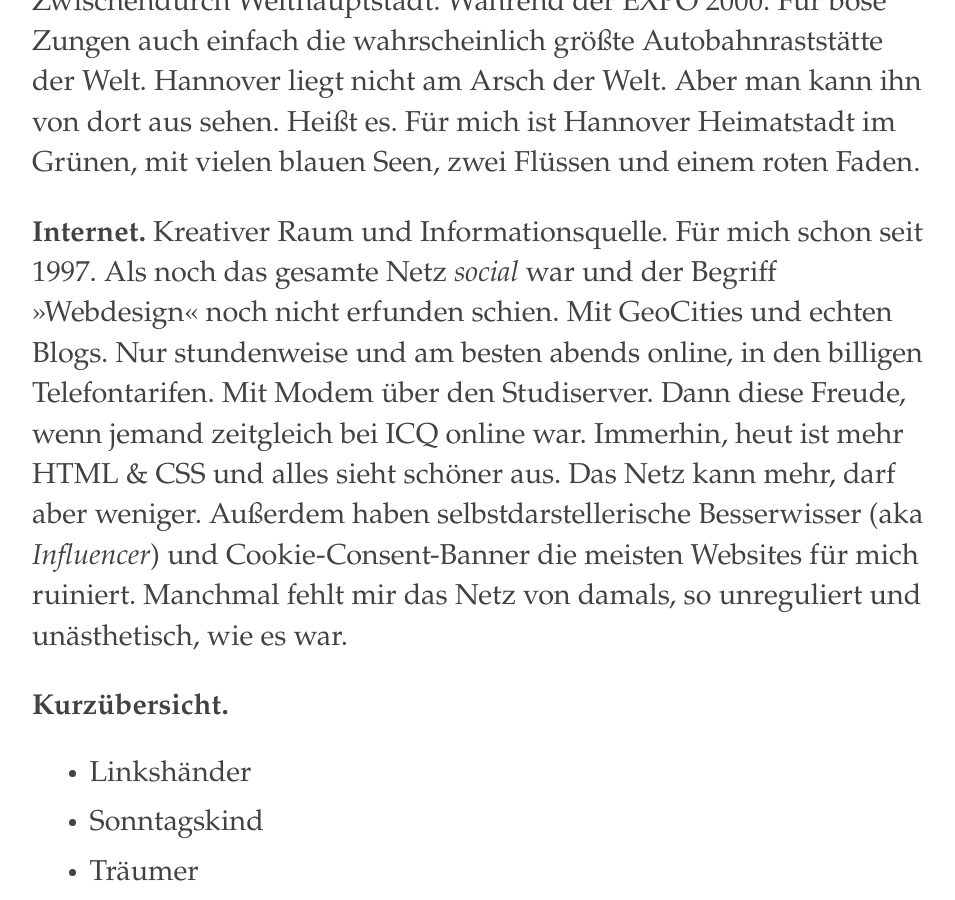
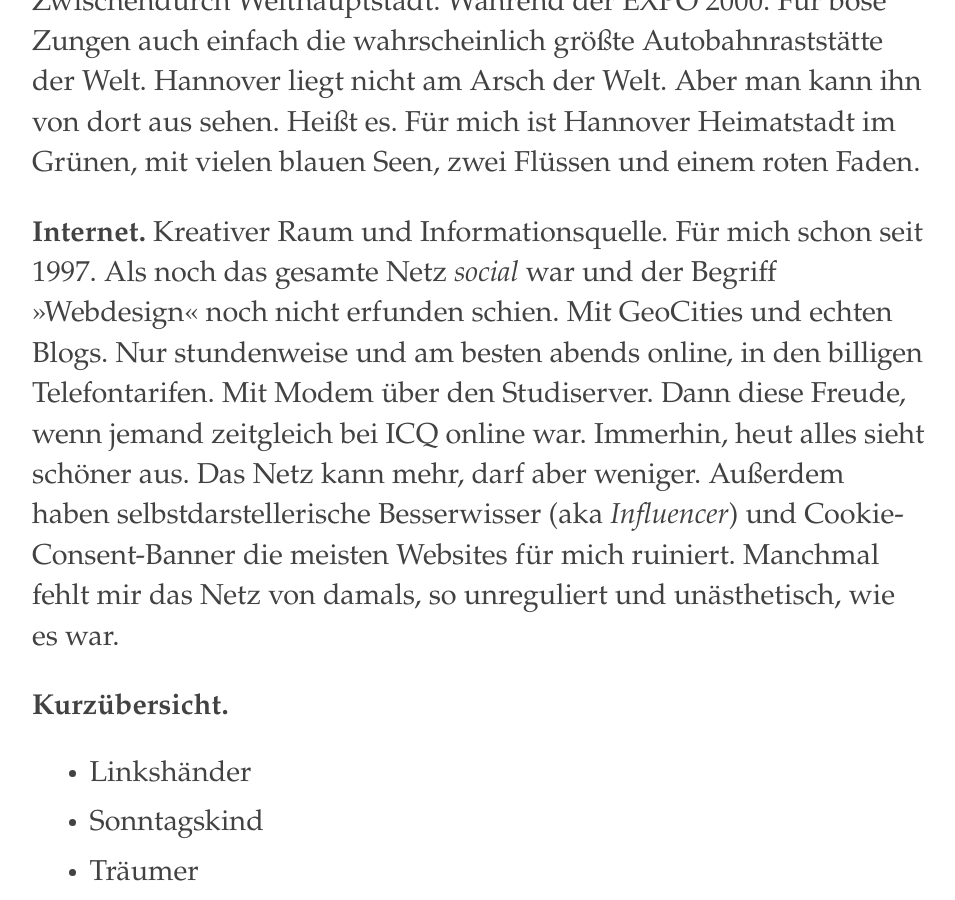
Before and after one commit to marc2o/marc2o.github.io, a Jekyll site: the page built from about.md, in a window 1280 px wide and 900 px high, scrolled down 1384 px. Shown: the whole window, without its empty margins (160-1115 px from the left). Built offline with Jekyll 4.4.1, drawn with Linux system fonts in a browser that asks for light colours.

Commit message:
Update about.md

```diff
--- a/about.md
+++ b/about.md
@@ -14,7 +14,7 @@ Hier folgt ein kleiner Einblick in das was mich um- und antreibt, wo ich herkomm
 Dieses Kleinod niedersächsischer Tristesse an der Leine. Einst neunte Kur, dann Königreich. Angeblich Hauptstadt des Mittelmaßes. Auf jeden Fall Landeshauptstadt. Von Niedersachsen. Zwischendurch Welthauptstadt. Während der EXPO 2000. Für böse Zungen auch einfach die wahrscheinlich größte Autobahnraststätte der Welt. Hannover liegt nicht am Arsch der Welt. Aber man kann ihn von dort aus sehen. Heißt es. Für mich ist Hannover Heimatstadt im Grünen, mit vielen blauen Seen, zwei Flüssen und einem roten Faden.
 
 **Internet.**
-Kreativer Raum und Informationsquelle. Für mich schon seit 1997. Als noch das gesamte Netz _social_ war und der Begriff »Webdesign« noch nicht erfunden schien. Mit GeoCities und echten Blogs. Nur stundenweise und am besten abends online, in den billigen Telefontarifen. Mit Modem über den Studiserver. Dann diese Freude, wenn jemand zeitgleich bei ICQ online war. Immerhin, heut ist mehr HTML & CSS und alles sieht schöner aus. Das Netz kann mehr, darf aber weniger. Außerdem haben selbst&shy;darsteller&shy;ische Besserwisser (aka _Influencer_) und Cookie-Consent-Banner die meisten Websites für mich ruiniert. Manchmal fehlt mir das Netz von damals, so unreguliert und unästhetisch, wie es war.
+Kreativer Raum und Informationsquelle. Für mich schon seit 1997. Als noch das gesamte Netz _social_ war und der Begriff »Webdesign« noch nicht erfunden schien. Mit GeoCities und echten Blogs. Nur stundenweise und am besten abends online, in den billigen Telefontarifen. Mit Modem über den Studiserver. Dann diese Freude, wenn jemand zeitgleich bei ICQ online war. Immerhin, heut alles sieht schöner aus. Das Netz kann mehr, darf aber weniger. Außerdem haben selbst&shy;darsteller&shy;ische Besserwisser (aka _Influencer_) und Cookie-Consent-Banner die meisten Websites für mich ruiniert. Manchmal fehlt mir das Netz von damals, so unreguliert und unästhetisch, wie es war.
 
 **Kurzübersicht.**
 
```
